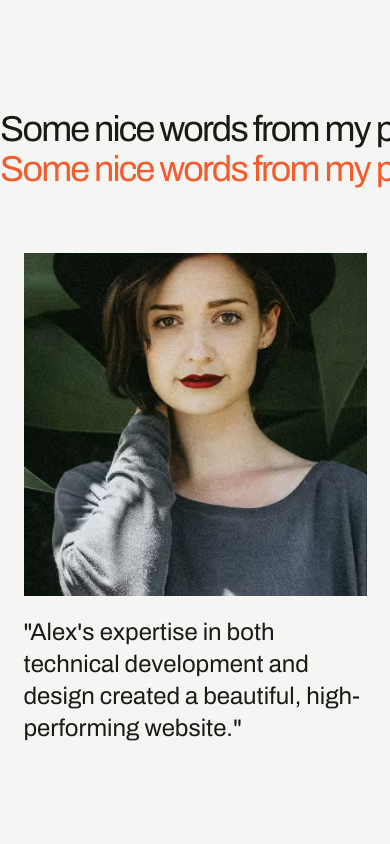
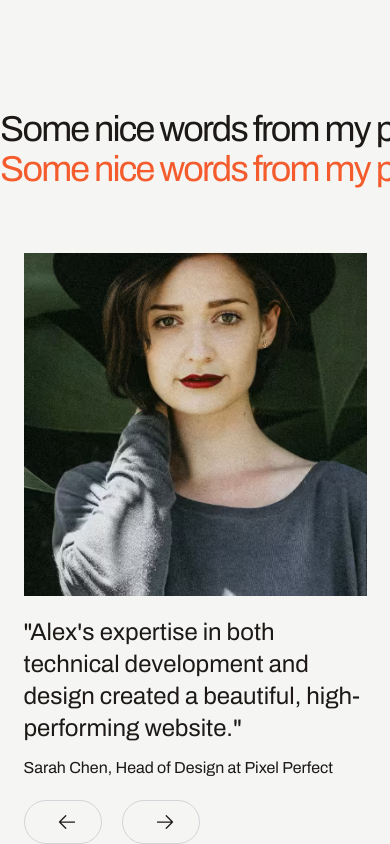
Before and after one commit to kristopherfana/my-minimalist-portfolio, a Next.js app: page / in a window 390 px wide. Shown: the part 3175-4019 px from the top of the page. Before the commit the page ends 3919 px from the top, so only its background shows below. Built offline with nearby package versions, Linux system fonts and the light colour scheme.

Commit message:
Update Tailwind configuration, enhance Button component with 'icon-only' variant, and integrate buttons in Testimonials section.

```diff
--- a/src/components/button.tsx
+++ b/src/components/button.tsx
@@ -4,7 +4,7 @@ import { twMerge } from "tailwind-merge";
 
 const Button = (
   props: {
-    variant: "primary"|"secondary"|"text";
+    variant: "primary"|"secondary"|"text"|"icon-only";
     iconAfter?: ReactNode;
   } & ButtonHTMLAttributes<HTMLButtonElement>
 ) => {
@@ -16,6 +16,7 @@ const Button = (
         variant === "primary" && "bg-red-orange-500 text-white",
         variant === "secondary" && "",
         variant === "text" && "h-auto px-0 border-transparent",
+        variant === "icon-only" && "border-zinc-300",
         className
       )}
       {...rest}
--- a/src/sections/Testimonials.tsx
+++ b/src/sections/Testimonials.tsx
@@ -1,3 +1,4 @@
+import Button from "@/components/button";
 import { FC } from "react";
 import Image from "next/image";
 import React from "react";
@@ -49,19 +50,67 @@ const Testimonials: FC = () => {
         {testimonials.map((testimonial, index) => (
           <React.Fragment key={testimonial.name}>
             {index === 0 && (
-              <div className="testimonial">
+              <div className="testimonial flex flex-col md:flex-row md:gap-7 lg:gap-12">
                 <Image
                   src={testimonial.image}
                   alt={testimonial.name}
-                  className="aspect-square object-cover md:aspect-auto"
+                  className="aspect-square object-cover md:aspect-auto md:size-5/12 lg:size-full"
                 />
-                <div className="testimonial-text text-2xl mt-5">
-                &quot;{testimonial.quote}&quot;
+                <div className="testimonial-text mt-5 flex flex-col space-y-3 md:mt-0 justify-center">
+                  <span className="text-2xl md:text-5xl lg:text-6xl lg:w-4/5">
+                    &quot;{testimonial.quote}&quot;
+                  </span>
+                  <span className="md:text-lg">
+                    {testimonial.name}, {testimonial.role} at{" "}
+                    {testimonial.company}
+                  </span>
                 </div>
               </div>
             )}
           </React.Fragment>
         ))}
+      <div className="navigation">
+      <div className="buttons mt-5 flex gap-5 *:rounded-full">
+                  <Button
+                    variant="icon-only"
+                    iconAfter={
+                      <svg
+                        xmlns="http://www.w3.org/2000/svg"
+                        fill="none"
+                        viewBox="0 0 24 24"
+                        strokeWidth="1.5"
+                        stroke="currentColor"
+                        className="size-5"
+                      >
+                        <path
+                          strokeLinecap="round"
+                          strokeLinejoin="round"
+                          d="M10.5 19.5 3 12m0 0 7.5-7.5M3 12h18"
+                        />
+                      </svg>
+                    }
+                  ></Button>
+                  <Button
+                    variant="icon-only"
+                    iconAfter={
+                      <svg
+                        xmlns="http://www.w3.org/2000/svg"
+                        fill="none"
+                        viewBox="0 0 24 24"
+                        strokeWidth="1.5"
+                        stroke="currentColor"
+                        className="size-5"
+                      >
+                        <path
+                          strokeLinecap="round"
+                          strokeLinejoin="round"
+                          d="M13.5 4.5 21 12m0 0-7.5 7.5M21 12H3"
+                        />
+                      </svg>
+                    }
+                  ></Button>
+                </div>
+      </div>
       </div>
     </section>
   );
--- a/tailwind.config.ts
+++ b/tailwind.config.ts
@@ -21,7 +21,7 @@ const config: Config = {
                 padding: {
                     DEFAULT: '1rem',
                     md: '2rem',
-                    lg: '4rem'
+                    lg: '2rem'
                 }
             },
             colors: {
```
